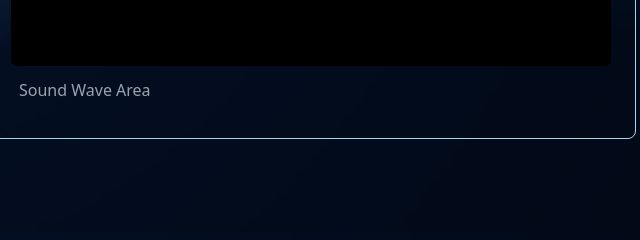
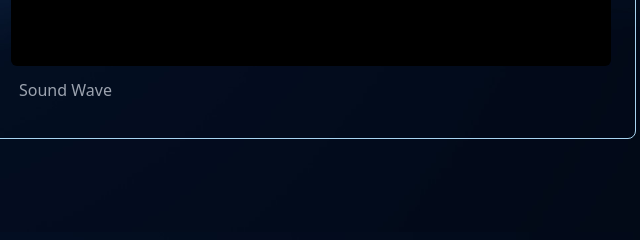
Before and after one commit to Ankramm/LiveRec, a website: page src/html/index.html in a window 1280 px wide. Shown: the part 475-715 px from the top of the page, 604-1244 px from the left. Drawn offline with Linux system fonts and the light colour scheme.

Commit message:
Editing Sound Wave Area

```diff
--- a/src/html/index.html
+++ b/src/html/index.html
@@ -26,7 +26,7 @@
         <div>
           <section class="rounded-lg w-full h-full">
             <div class="resize rounded-md w-[600px] h-[420px] bg-black text-gray-400 m-1 p-3">video</div>
-            <div class="rounded-lg w-[600px] h-12 p-2 ml-1 text-gray-400">Sound Wave Area</div>
+            <div class="rounded-lg w-[600px] h-12 p-2 ml-1 text-gray-400">Sound Wave</div>
           </section>
         </div>
       </section>
```
